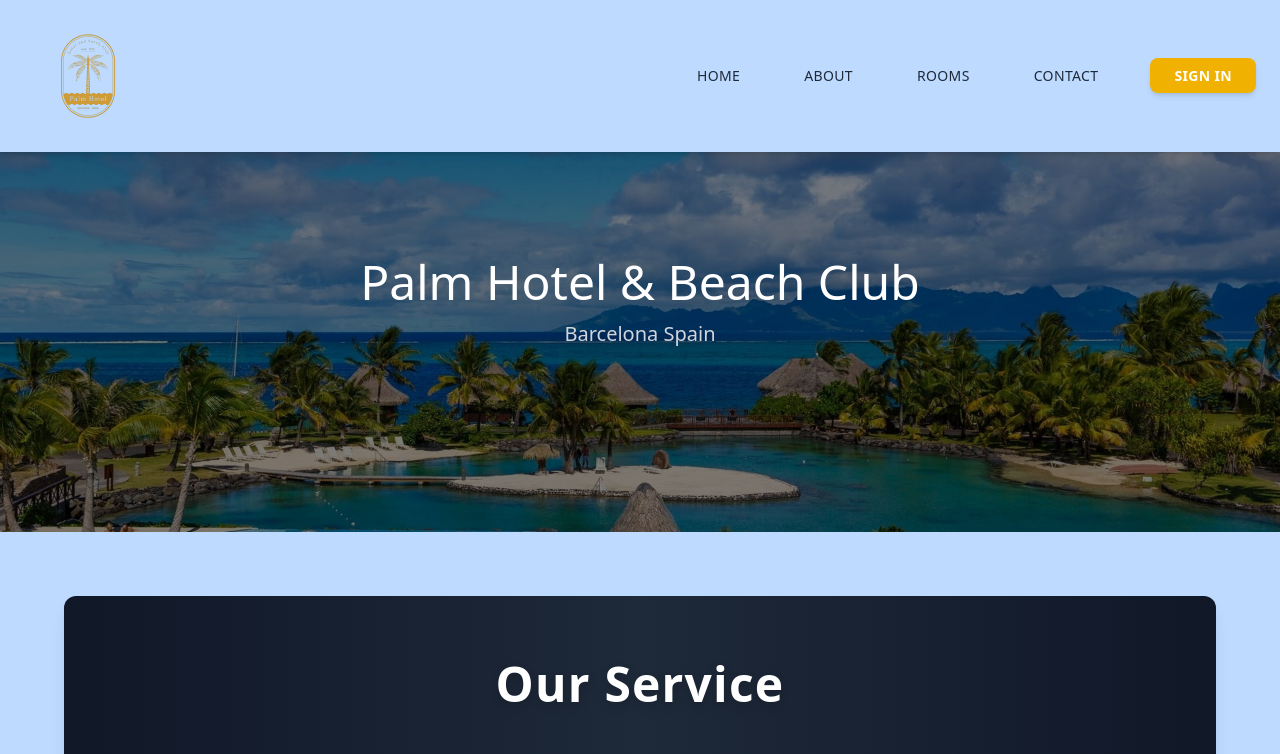
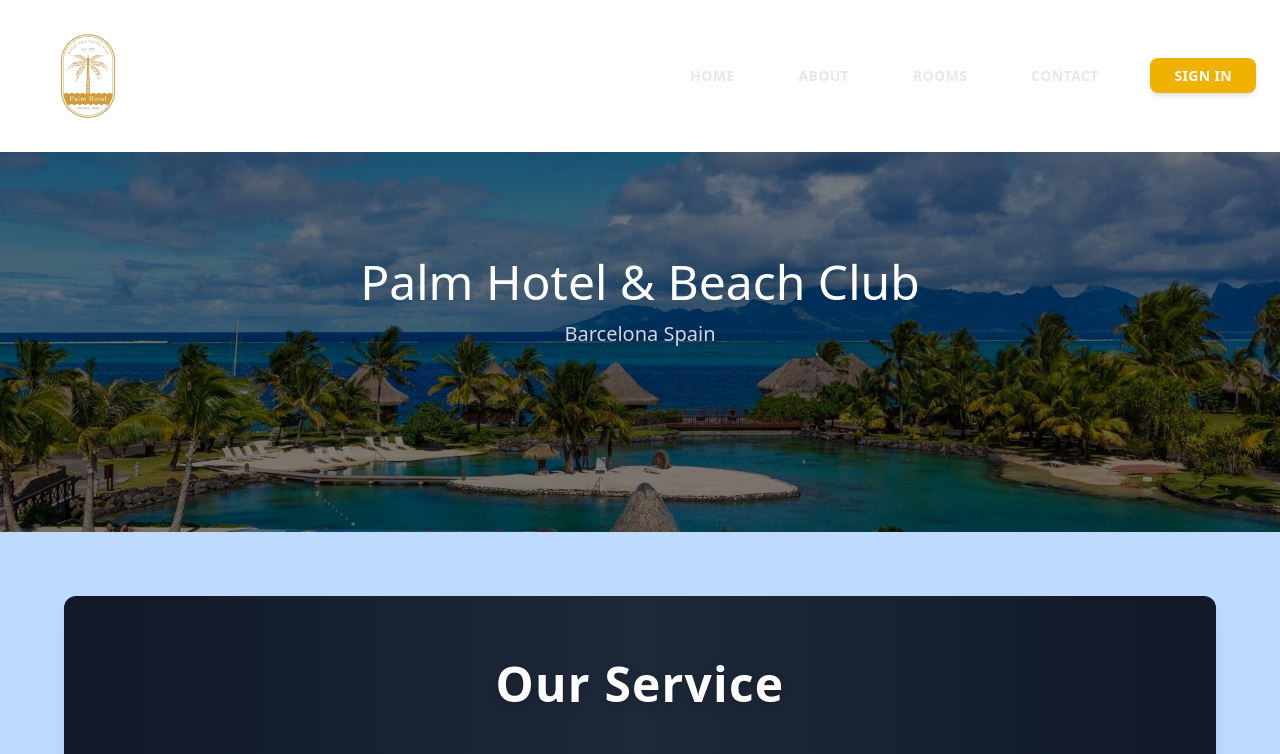
Before and after one commit to YogasWara18/Palm-Hotel, a Next.js app: page /about in a window 1280 px wide. Shown: the top 754 px of the page. Built offline with nearby package versions, Linux system fonts and the light colour scheme; no server answers; grey boxes are pictures that could not be loaded.

Commit message:
Update about image

```diff
--- a/app/about/page.tsx
+++ b/app/about/page.tsx
@@ -36,7 +36,7 @@ const testimonials = [
     role: "Photographer",
     message:
       "The perfect blend of luxury and relaxation. The beach club is stunning, and the hotel rooms are beautifully designed. I can't wait to return!",
-    image: "/Testimoni-sofia.jpg",
+    image: "/Testimoni-sofia-v1.jpg",
   },
 ];
 
--- a/components/hero.tsx
+++ b/components/hero.tsx
@@ -3,7 +3,7 @@ import Link from "next/link";
 
 const Hero = () => {
   return (
-    <div className="relative h-screen text-white overflow-hidden mt-37">
+    <div className="relative h-screen text-white overflow-hidden">
       {/* <div className="absolute inset-0">
         <Image
           src="/hero.jpg"
--- a/components/navbar/navbar.tsx
+++ b/components/navbar/navbar.tsx
@@ -1,11 +1,31 @@
+"use client";
+
 // components/navbar/Navbar.tsx
+import { useState, useEffect } from "react";
 import Link from "next/link";
 import Image from "next/image";
 import Navlink from "@/components/navbar/navlink";
 
 const Navbar = () => {
+  const [scrolled, setScrolled] = useState(false);
+
+  useEffect(() => {
+    const handleScroll = () => {
+      setScrolled(window.scrollY > 10);
+    };
+
+    window.addEventListener("scroll", handleScroll);
+    return () => window.removeEventListener("scroll", handleScroll);
+  }, []);
+
   return (
-    <div className="fixed top-0 w-full bg-blue-200 shadow-md z-20">
+    <div
+      className={`fixed top-0 w-full z-20 transition-all duration-300 ${
+        scrolled
+          ? "backdrop-blur-md bg-white/30 shadow-md"
+          : "bg-transparent"
+      }`}
+    >
       <div className="max-w-screen-xl mx-auto flex items-center justify-between px-6 py-3">
         {/* Logo */}
         <Link href="/" className="flex items-center gap-2">
--- a/components/navbar/navlink.tsx
+++ b/components/navbar/navlink.tsx
@@ -13,7 +13,7 @@ const Navlink = () => {
 
   // Reusable class untuk semua link menu
   const navlinkClass =
-    "px-3 py-2 rounded-md text-sm font-light text-gray-800 " +
+    "px-3 py-2 rounded-md text-sm font-bold text-gray-200 " +
     "hover:text-yellow-500 transition-all duration-300 " +
     "border-b-2 border-transparent hover:border-yellow-500";
 
```
Also changed, not shown: public/Testimoni-sofia-v1.jpg (added), public/Testimoni-sofia.jpg (deleted).
